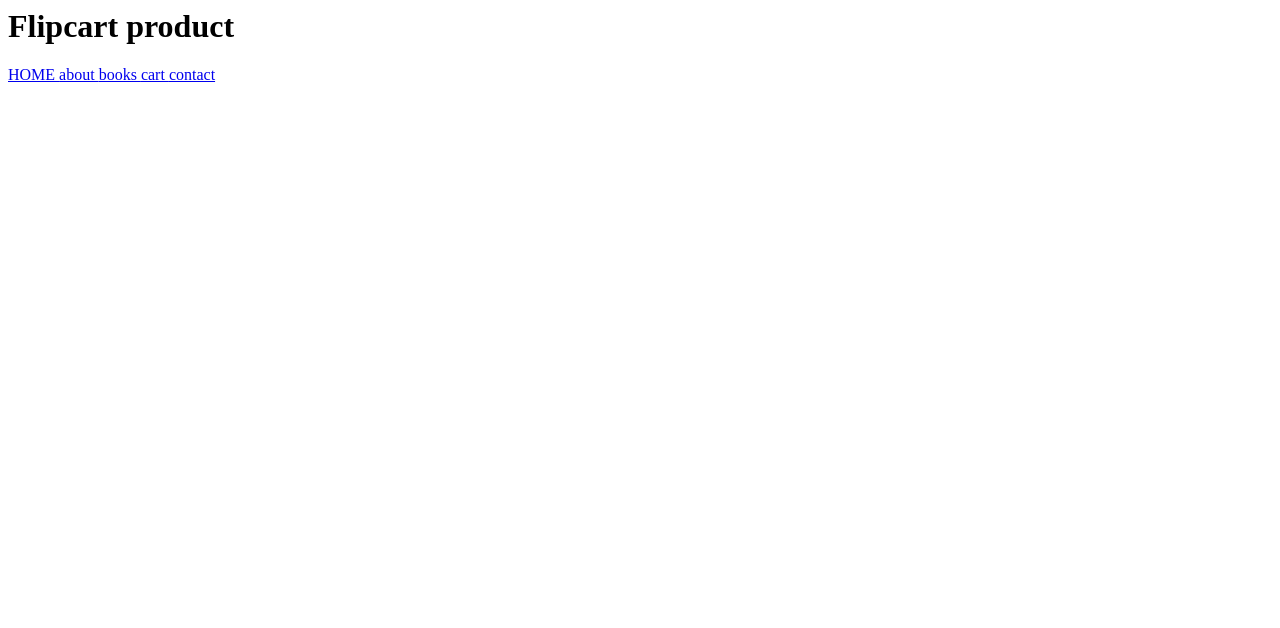
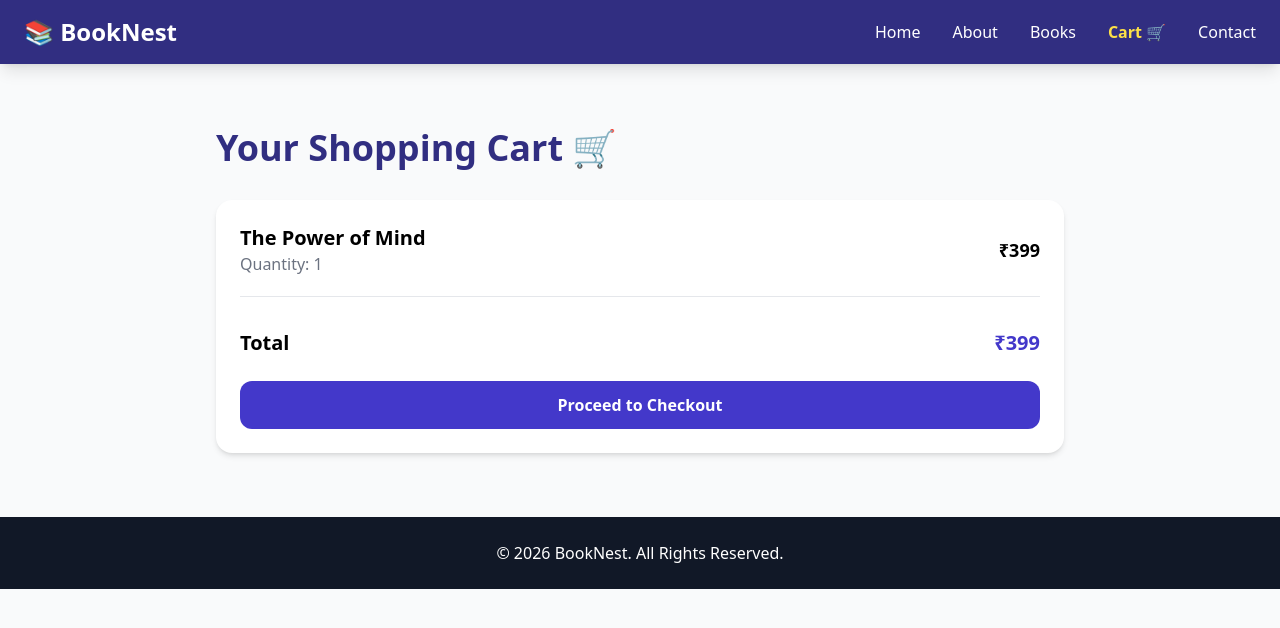
Before and after one commit to aniketkarhale07/online-book-store, a plain HTML site: page cart.html in a window 1280 px wide. Drawn offline with nearby package versions, Linux system fonts and the light colour scheme.

Commit message:
Update cart.html

```diff
--- a/cart.html
+++ b/cart.html
@@ -1,9 +1,65 @@
-<h1>
-  Flipcart product
-</h1>
+<!DOCTYPE html>
+<html lang="en">
+<head>
+  <meta charset="UTF-8">
+  <meta name="viewport" content="width=device-width, initial-scale=1.0">
+  <title>Cart | BookNest</title>
 
-<a href="index.html"> HOME </a>
-<a href="about.html"> about </a>
-<a href="books.html"> books </a>
-<a href="cart.html"> cart </a>
-<a href="contact.html"> contact </a>
+  <script src="https://cdn.tailwindcss.com"></script>
+</head>
+
+<body class="bg-gray-50">
+
+  <nav class="bg-indigo-900 text-white shadow-lg">
+    <div class="max-w-7xl mx-auto px-6 py-4 flex justify-between items-center">
+
+      <a href="index.html" class="text-2xl font-bold">📚 BookNest</a>
+
+      <div class="hidden md:flex gap-8">
+        <a href="index.html" class="hover:text-yellow-300">Home</a>
+        <a href="about.html" class="hover:text-yellow-300">About</a>
+        <a href="books.html" class="hover:text-yellow-300">Books</a>
+        <a href="cart.html" class="text-yellow-300 font-bold">Cart 🛒</a>
+        <a href="contact.html" class="hover:text-yellow-300">Contact</a>
+      </div>
+
+    </div>
+  </nav>
+
+  <section class="max-w-4xl mx-auto px-6 py-16">
+
+    <h1 class="text-4xl font-bold text-indigo-900 mb-8">
+      Your Shopping Cart 🛒
+    </h1>
+
+    <div class="bg-white rounded-2xl shadow-md p-6">
+
+      <div class="flex justify-between items-center border-b pb-5">
+        <div>
+          <h2 class="text-xl font-bold">The Power of Mind</h2>
+          <p class="text-gray-500">Quantity: 1</p>
+        </div>
+
+        <span class="font-bold text-lg">₹399</span>
+      </div>
+
+      <div class="flex justify-between mt-8 text-xl font-bold">
+        <span>Total</span>
+        <span class="text-indigo-700">₹399</span>
+      </div>
+
+      <button class="w-full mt-6 bg-indigo-700 text-white py-3 rounded-xl
+                     font-bold hover:bg-indigo-800">
+        Proceed to Checkout
+      </button>
+
+    </div>
+
+  </section>
+
+  <footer class="bg-gray-900 text-white text-center py-6">
+    © 2026 BookNest. All Rights Reserved.
+  </footer>
+
+</body>
+</html>
```
